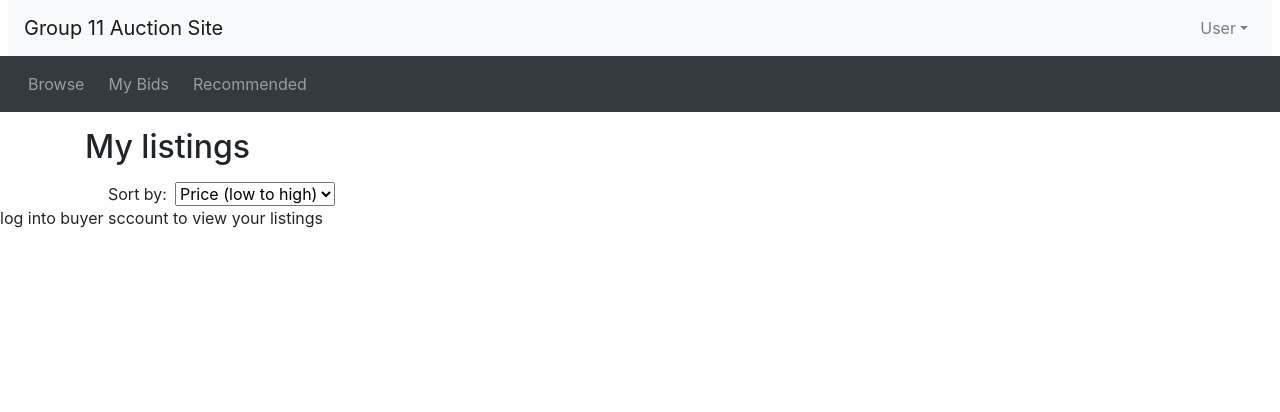
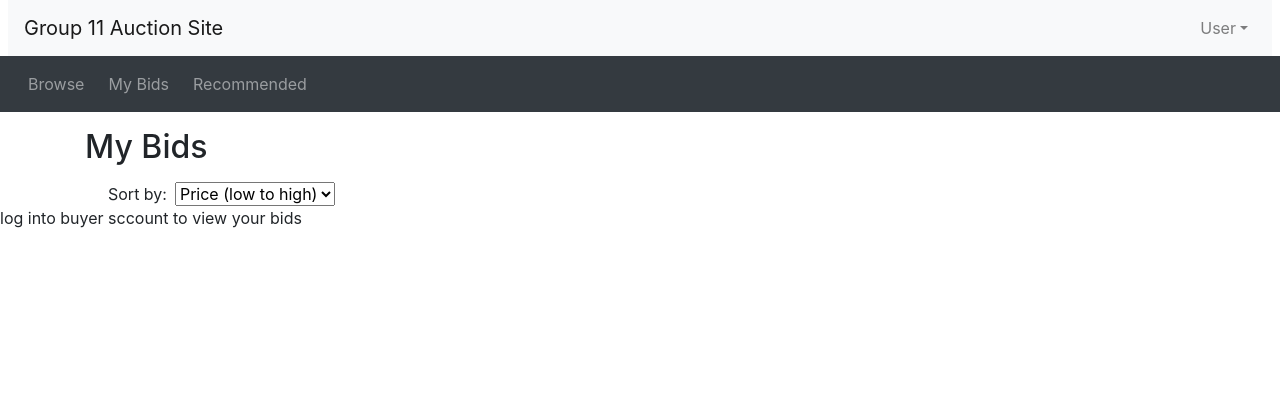
Before and after one commit to Donald954732/DBMS-Project-2020-UCL, a PHP site: page /mybids.php in a window 1280 px wide. Shown: the top 412 px of the page. Run offline with PHP 8.4, Linux system fonts and the light colour scheme; a user stored in the database is signed in; data comes from the database, SQL or seed files in the repository.

Commit message:
Update mybids.php

```diff
--- a/mybids.php
+++ b/mybids.php
@@ -4,14 +4,14 @@
 
 <div class="container">
 
-<h2 class="my-3">My listings</h2>
+<h2 class="my-3">My Bids</h2>
 
 <div id="searchSpecs">
 <!-- When this form is submitted, this PHP page is what processes it.
      Search/sort specs are passed to this page through parameters in the URL
      (GET method of passing data to a page). -->
 
-<form method="get" action="mylistings.php">
+<form method="get" action="mybids.php">
     <div class="col-md-3 pr-0">
       <div class="form-inline">
         <label class="mx-2" for="order_by">Sort by:</label>
@@ -56,9 +56,9 @@
   $UserType = $UserInfo['UserGroup'];
 
   if (mysqli_num_rows($resultusertype)<1)
-    die("Log in to view your listings");
+    die("Log in to view your bids");
   if ($UserType != 'Buyer')
-    die("log into buyer sccount to view your listings");
+    die("log into buyer sccount to view your bids");
 
   $results_per_page = 10;
   $querryItemList = "SELECT  a.AuctionID, a.ItemName, a.ItemDescription, a.StartingPrice, a.EndingTime, ".
```
